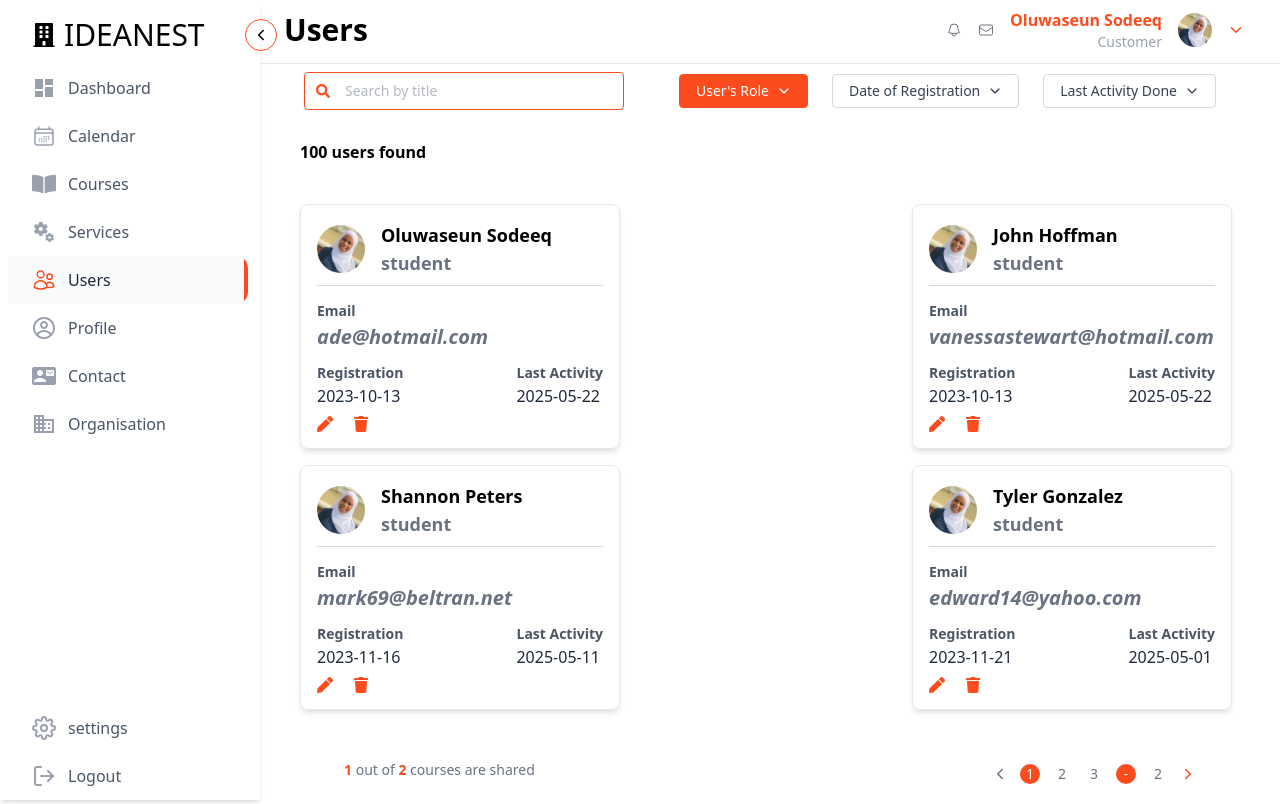
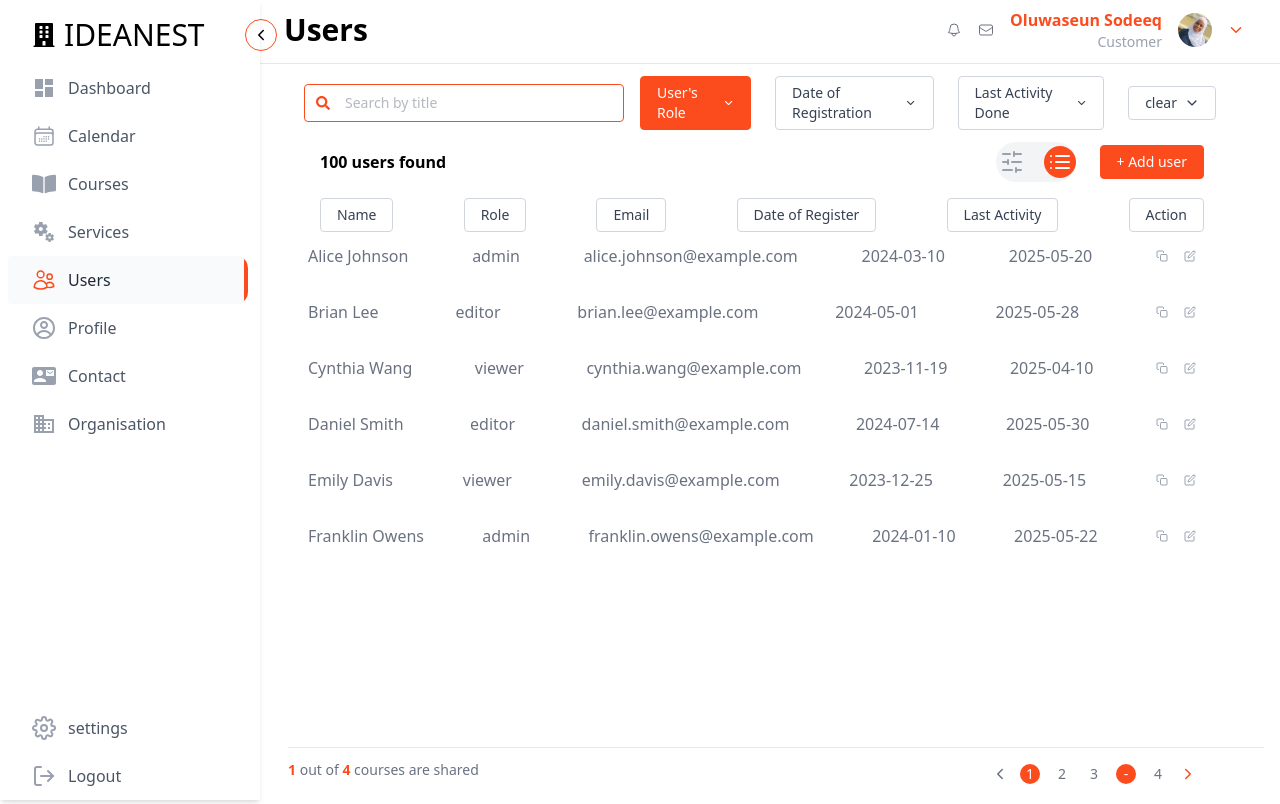
Before and after one commit to OluwaseunSodeeq/learnapp, a Next.js app: page /users in a window 1280 px wide. Built offline with nearby package versions, Linux system fonts and the light colour scheme.

Commit message:
initialized Profile page

```diff
--- a/app/Components/CoursesFooter.js
+++ b/app/Components/CoursesFooter.js
@@ -2,9 +2,11 @@ import React from 'react'
 import { IoIosArrowBack, IoIosArrowForward } from 'react-icons/io'
 
 export default function CoursesFooter({data}) {
+
     const {previousPage,nextPage, updatePage, currentPage,totalPages,} = data;
+
   return (
-    <div className='h-4rem flex  items-center justify-between bg-base100  px-4 py-2 lg:pl-10 lg:pr-17'>
+    <div className='h-4rem flex  items-center justify-between bg-base100  pr-4 py-2 lg:pr-17 border-t-1 border-gray-200'>
         <p className=' text-gray-500 text-sm'> <span className='text-orange font-bold'>{currentPage}</span> out of <span className='text-orange font-bold'>{totalPages}</span> courses are shared</p>
         <div className='flex items-center gap-3 mt-2'>
 
--- a/app/Components/HeaderUserControls.js
+++ b/app/Components/HeaderControlsSecond.js
@@ -2,15 +2,16 @@ import React from 'react'
 import SearchInput from './SearchInput'
 import FilterButton from './FilterButton'
 
-export default function HeaderUserControls() {
-  const buttonArray = ["User's Role","Date of Registration","Last Activity Done"]
+export default function HeaderUserControls({buttonArray}) {
+
   const user = "users"
+  const filterHandler = ()=> console.log("Filter Handler Clicked!")
   return (
     <div className='flex justify-between items-center gap-4 pr-12'>
       <SearchInput />
       <div className='flex justify-between items-center gap-6 '> {
         buttonArray.map((value, index) => (
-          <FilterButton type={user} value={value} index={index} key={index}/>
+          <FilterButton type={user} value={value} index={index} key={index} filterHandler={filterHandler}/>
         ))
         }</div>
     </div>
--- /dev/null
+++ b/app/Components/HeaderUserRows.js
@@ -0,0 +1,30 @@
+import React from 'react'
+
+export default function HeaderUserRows() {
+  const buttonsLabel = ["Name",  "Role","Email", "Date of register","Last Activity", "Actions"];
+  const clickedBtn  = 9;
+
+
+  return (
+    <div className='w-full'>
+
+    <div className='flex justify-between items-center gap-4 pr-12'>
+      <div className='flex justify-between items-center gap-6 '>
+        {buttonsLabel.map((value, index) => (
+            <div className={`flex cursor-pointer items-center gap-2 px-4 py-1.5 text-sm rounded-sm border ${
+                        index === clickedBtn
+                            ? "bg-orange text-white border-orange"
+                            : "text-gray-700 border-gray-300 hover:bg-gray-100"
+                        }`}
+                        key={index}
+
+                    >
+                    <span> {value}</span>
+            </div>
+        ))
+        }
+        </div>
+    </div>
+    </div>
+  )
+}
--- a/app/Components/PaginatedUser.js
+++ b/app/Components/PaginatedUser.js
@@ -1,7 +1,7 @@
 "use client";
 import { Suspense } from "react";
-import HeaderUserControls from "./HeaderUserControls";
-import UsersCards from "./UsersCards";
+import HeaderUserControls from "./HeaderControlsSecond";
+import UsersCards from "./ProfileCards";
 import CoursesFooter from "./CoursesFooter";
 import usePagination from "./usePagination";
 
@@ -141,11 +141,12 @@ function PaginatedUserContents(){
       const pageSize = 9;
       const { previousPage, nextPage, updatePage, currentPage, totalPages, paginatedData } = usePagination({ inputData: usersData, pageSize });
       const data = {previousPage, nextPage, updatePage, currentPage, totalPages, paginatedData }
+      const buttonArray = ["User's Role","Date of Registration","Last Activity Done"]
 
         return (
            <div className="relative h-full pt-[3.5rem] pb-[4rem]">
                  <div className="fixed top-[4rem] left-[18rem] right-0 z-20 bg-base100 px-4 pt-2">
-                   <HeaderUserControls />
+                   <HeaderUserControls buttonArray={buttonArray} />
                  </div>
 
                  <div className="overflow-y-auto h-full">
--- a/app/Components/UsersCards.js
+++ b/app/Components/ProfileCards.js
@@ -1,5 +1,5 @@
 import React from 'react'
-import UserProfileCard from './UserProfileCard'
+import UserProfileCard from './ProfileCard'
 
 export default function UsersCards({users}) {
 
--- /dev/null
+++ b/app/Components/UserPageContent.js
@@ -0,0 +1,214 @@
+"use client";
+import React, { Suspense } from 'react'
+import HeaderUserControls from './HeaderControlsSecond'
+import { List, SlidersHorizontal } from 'lucide-react'
+import CoursesFooter from './CoursesFooter'
+import usePagination from './usePagination';
+import UsersRows from './UserRows';
+import FilterButton from './FilterButton';
+
+const tableContent = {
+    tableHeaders: ["Name", "Role", "Email", "Date of Register", "Last Activity","Action"],
+
+     users : [
+        {
+
+    name: "Alice Johnson",
+    email: "alice.johnson@example.com",
+    role: "admin",
+    dateOfRegister: "2024-03-10",
+    lastActivityDate: "2025-05-20"
+  },
+  {
+    name: "Brian Lee",
+    email: "brian.lee@example.com",
+    role: "editor",
+    dateOfRegister: "2024-05-01",
+    lastActivityDate: "2025-05-28"
+  },
+  {
+    name: "Cynthia Wang",
+    email: "cynthia.wang@example.com",
+    role: "viewer",
+    dateOfRegister: "2023-11-19",
+    lastActivityDate: "2025-04-10"
+  },
+  {
+    name: "Daniel Smith",
+    email: "daniel.smith@example.com",
+    role: "editor",
+    dateOfRegister: "2024-07-14",
+    lastActivityDate: "2025-05-30"
+  },
+  {
+    name: "Emily Davis",
+    email: "emily.davis@example.com",
+    role: "viewer",
+    dateOfRegister: "2023-12-25",
+    lastActivityDate: "2025-05-15"
+  },
+  {
+    name: "Franklin Owens",
+    email: "franklin.owens@example.com",
+    role: "admin",
+    dateOfRegister: "2024-01-10",
+    lastActivityDate: "2025-05-22"
+  },
+  {
+    name: "Grace Liu",
+    email: "grace.liu@example.com",
+    role: "editor",
+    dateOfRegister: "2024-03-03",
+    lastActivityDate: "2025-05-29"
+  },
+  {
+    name: "Henry Kim",
+    email: "henry.kim@example.com",
+    role: "viewer",
+    dateOfRegister: "2023-09-05",
+    lastActivityDate: "2025-05-10"
+  },
+  {
+    name: "Isabella Clark",
+    email: "isabella.clark@example.com",
+    role: "admin",
+    dateOfRegister: "2024-06-01",
+    lastActivityDate: "2025-05-27"
+  },
+  {
+    name: "Jack Brown",
+    email: "jack.brown@example.com",
+    role: "viewer",
+    dateOfRegister: "2024-04-11",
+    lastActivityDate: "2025-05-30"
+  },
+  {
+    name: "Kaitlyn Morris",
+    email: "kaitlyn.morris@example.com",
+    role: "editor",
+    dateOfRegister: "2024-08-20",
+    lastActivityDate: "2025-05-31"
+  },
+  {
+    name: "Liam Wright",
+    email: "liam.wright@example.com",
+    role: "viewer",
+    dateOfRegister: "2023-10-30",
+    lastActivityDate: "2025-05-14"
+  },
+  {
+    name: "Mariah Evans",
+    email: "mariah.evans@example.com",
+    role: "admin",
+    dateOfRegister: "2024-02-18",
+    lastActivityDate: "2025-05-25"
+  },
+  {
+    name: "Nathan Scott",
+    email: "nathan.scott@example.com",
+    role: "editor",
+    dateOfRegister: "2024-05-22",
+    lastActivityDate: "2025-05-26"
+  },
+  {
+    name: "Olivia Young",
+    email: "olivia.young@example.com",
+    role: "viewer",
+    dateOfRegister: "2024-03-15",
+    lastActivityDate: "2025-05-11"
+  },
+  {
+    name: "Patrick Nelson",
+    email: "patrick.nelson@example.com",
+    role: "admin",
+    dateOfRegister: "2023-12-02",
+    lastActivityDate: "2025-05-16"
+  },
+  {
+    name: "Queenie Ray",
+    email: "queenie.ray@example.com",
+    role: "viewer",
+    dateOfRegister: "2024-01-05",
+    lastActivityDate: "2025-05-18"
+  },
+  {
+    name: "Ryan James",
+    email: "ryan.james@example.com",
+    role: "editor",
+    dateOfRegister: "2024-09-10",
+    lastActivityDate: "2025-05-21"
+  },
+  {
+    name: "Sophia Brooks",
+    email: "sophia.brooks@example.com",
+    role: "viewer",
+    dateOfRegister: "2024-02-08",
+    lastActivityDate: "2025-05-09"
+  },
+  {
+    name: "Thomas Green",
+    email: "thomas.green@example.com",
+    role: "admin",
+    dateOfRegister: "2024-06-18",
+    lastActivityDate: "2025-05-30"
+  }
+]
+}
+ function UserPageContent() {
+
+  const buttonArray = ["User's Role","Date of Registration","Last Activity Done","clear"]
+  const tableHeaders = ["name","role","email","Date of Register","Last Activity"];
+  const  pageSize = 6;
+   const { previousPage, nextPage, updatePage, currentPage, totalPages, paginatedData } = usePagination({ inputData: tableContent.users, pageSize });
+   const data ={previousPage, nextPage,updatePage,currentPage,totalPages,}
+
+  return (
+    <div className="relative h-full pt-[9rem] pb-[4rem]">
+                    <div className="fixed top-[4rem] left-[18rem] right-0 z-20 bg-base100 px-4 pt-3">
+                      <HeaderUserControls buttonArray={buttonArray} />
+                      <div className=" flex justify-between items-center  right-0 z-20 bg-base100 px-4 mt-1 pr-15 pb-1 ">
+                                <p className='font-semibold text-base text-black'>100 users found</p>
+
+                                <div className='flex items-center gap-4'>
+                                    <div className="bg-gray-100 flex items-center gap-3 m-2 pl-1 py-1 rounded-full">
+                                        <div className='text-[12px] rounded-full'>
+                                        <SlidersHorizontal className="  cursor-pointer text-gray-400 mr-2" />
+                                        </div>
+                                        <div className='bg-orange rounded-full p-1'>
+                                        <List className=" text-[12px] cursor-pointer text-base100" />
+                                        </div>
+                                    </div>
+                                    <button className='cursor-pointer items-center  px-4 py-1.5 text-sm rounded-sm border bg-orange text-white border-orange'> + Add user</button>
+                                </div>
+
+                      </div>
+                      <div className=' bg-base100  flex justify-between items-center gap-3 right-0 z-20 px-4 mt-1 pr-15' >
+                            {tableContent.tableHeaders.map((header, index) => (
+                                <FilterButton value={header} key={index}/>
+                            ))}
+
+                       </div>
+                    </div>
+
+
+                    <div className="overflow-y-auto h-full px-8 pr-15">
+                      <UsersRows users={paginatedData} />
+                    </div>
+
+                    <div className="fixed bottom-0 left-[18rem] right-0 z-20 bg-base100 pr-4 py-2">
+                      <CoursesFooter data={data} />
+                    </div>
+    </div>
+  )
+}
+export default function UserPageContentWrapper() {
+  return (
+    <Suspense fallback={
+            <div className="flex items-center justify-center h-full">
+              <div className="loading loading-spinner loading-lg text-gray-900"></div>
+            </div>
+    }>
+        <UserPageContent />
+    </Suspense>
+  );
+}
--- /dev/null
+++ b/app/Components/UserRow.js
@@ -0,0 +1,27 @@
+import { FiEdit, FiCopy, FiTrash2 } from 'react-icons/fi';
+import { Bell, Clock, SlidersHorizontal } from 'lucide-react';
+import { FiBell, FiClock, FiSliders } from 'react-icons/fi';
+
+
+export default function UsersRow({user}) {
+    const { name, email, role, dateOfRegister, lastActivityDate } = user;
+
+  return (
+    <div className='bg-base100 flex justify-between items-center p-4 '>
+        <p className='text-base text-gray-500 '>{name}</p>
+        <p className='text-base text-gray-500 '>{role}</p>
+        <p className='text-base text-gray-500 '>{email}</p>
+        <p className='text-base text-gray-500 '>{dateOfRegister}</p>
+        <p className='text-base text-gray-500 '>{lastActivityDate}</p>
+        <div className='flex justify-between items-center gap-2'>
+            <div className='text-[12px] rounded-full'>
+                <FiCopy className="  cursor-pointer text-gray-400 mr-2" />
+            </div>
+            <div className='text-[12px] rounded-full'>
+                <FiEdit className="  cursor-pointer text-gray-400" />
+            </div>
+        </div>
+    </div>
+
+  )
+}
--- /dev/null
+++ b/app/Components/UserRows.js
@@ -0,0 +1,16 @@
+import UsersRow from "./UserRow";
+
+
+
+export default function UsersRows({users}) {
+
+
+  return (
+    <div className='bg-base100 h-auto'>
+        {users.map((user, index) => (
+            <UsersRow user={user} key={index}  />
+        ))}
+    </div>
+
+  )
+}
--- a/app/users/page.js
+++ b/app/users/page.js
@@ -1,12 +1,12 @@
 "use client";
+import { Suspense } from "react";
+import UserPageContentWrapper from "../Components/UserPageContent";
 
-import { Suspense } from "react";
-import PaginatedUsers from "../Components/PaginatedUser";
 
 export default  function Page(){
     return (
-      <Suspense fallback={<div className="flex justify-center items-center h-screen">Loading...</div>}>
-       <PaginatedUsers/>
-      </Suspense>
+        <Suspense fallback={<div className="flex justify-center items-center h-screen">Loading...</div>}>
+             <UserPageContentWrapper/>
+        </Suspense>
     )
 }
--- a/package.json
+++ b/package.json
@@ -11,6 +11,7 @@
   },
   "dependencies": {
     "@tailwindcss/postcss": "^4.1.4",
+    "lucide-react": "^0.511.0",
     "next": "15.3.1",
     "postcss": "^8.5.3",
     "react": "^19.0.0",
```
Also changed, not shown: app/profile/page.js (+10 -1 lines), app/Components/ProfileCard.js (renamed from app/Components/UserProfileCard.js), 1 other file (tests, documents, lock files or other folders).
